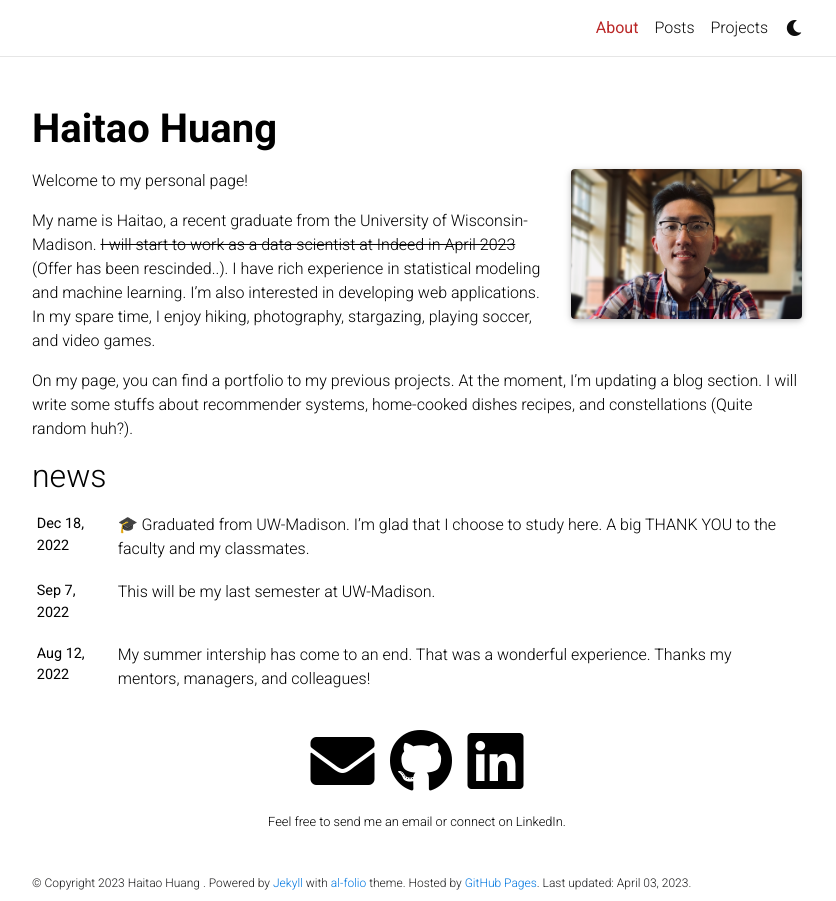
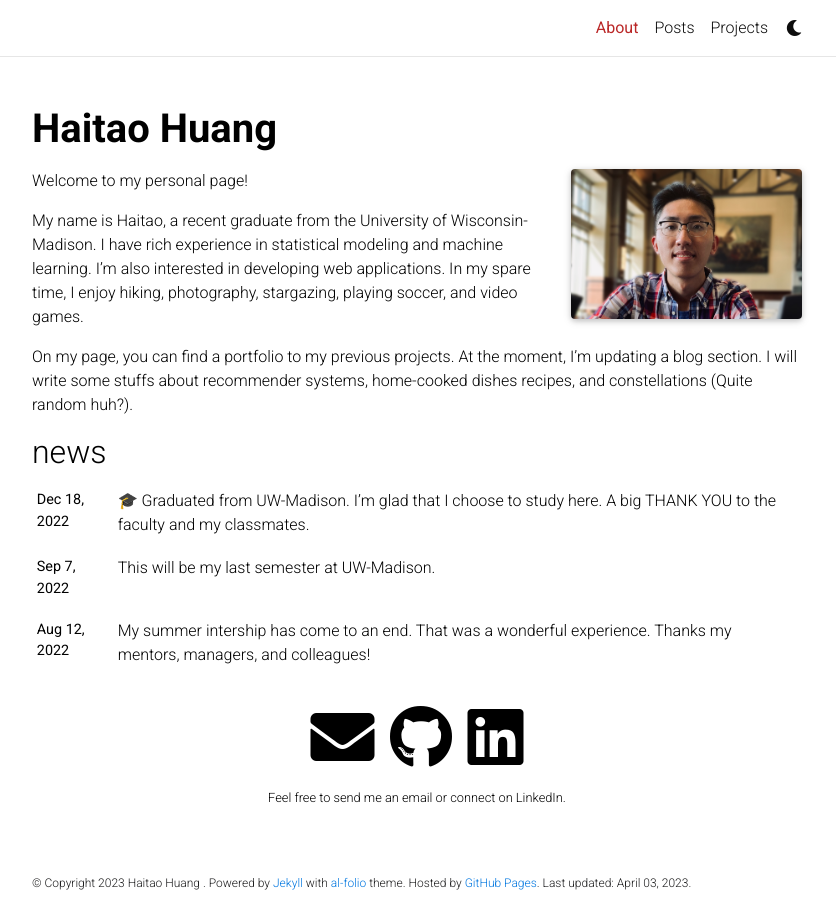
Before and after one commit to v0rt3xh/v0rt3xh.github.io, a Jekyll site: the page built from _pages/about.md, in a window 1280 px wide. Shown: the whole page, without its empty margins (223-1059 px from the left). Built offline with Jekyll 4.4.1, drawn with Linux system fonts in a browser that asks for light colours; full-size pictures stand in for the smaller copies a plugin makes; comment, search, counter and statistics services are not loaded; a style sheet for code colours, icons or effects is not loaded.

Commit message:
03.31.2023 Updates

```diff
--- a/_pages/about.md
+++ b/_pages/about.md
@@ -17,6 +17,6 @@ social: true  # includes social icons at the bottom of the page
 
 Welcome to my personal page!
 
-My name is Haitao, a recent graduate from the University of Wisconsin-Madison. ~~I will start to work as a data scientist at Indeed in April 2023~~ (Offer has been rescinded..). I have rich experience in statistical modeling and machine learning. I'm also interested in developing web applications. In my spare time, I enjoy hiking, photography, stargazing, playing soccer, and video games.
+My name is Haitao, a recent graduate from the University of Wisconsin-Madison. I have rich experience in statistical modeling and machine learning. I'm also interested in developing web applications. In my spare time, I enjoy hiking, photography, stargazing, playing soccer, and video games.
 
 On my page, you can find a portfolio to my previous projects. At the moment, I'm updating a blog section. I will write some stuffs about recommender systems, home-cooked dishes recipes, and constellations (Quite random huh?).
```
